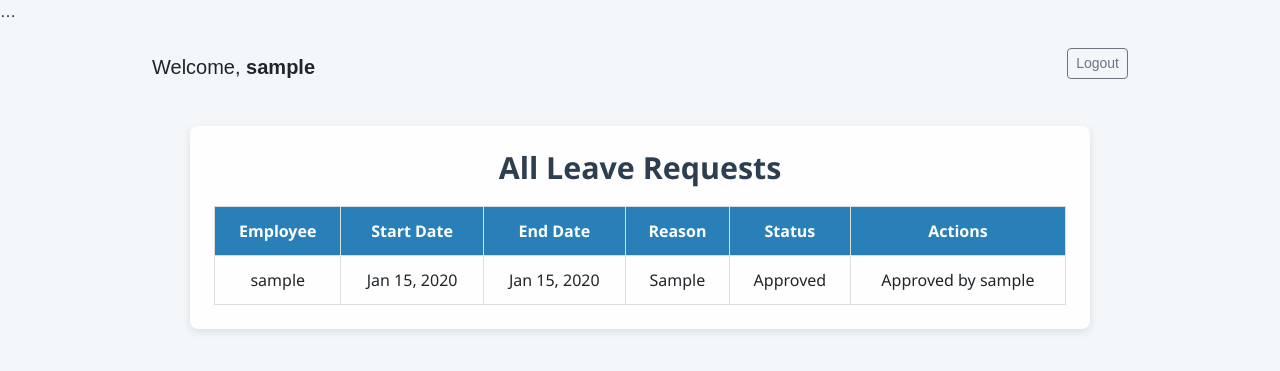
After one commit to ashiqurSami/Employee-Leave-Management, a Django app: page /leave/admin/ in a window 1280 px wide. The commit adds this page. Shown: the top 371 px of the page. Run offline with Django 5.2, Linux system fonts and the light colour scheme; a user stored in the database is signed in; tables that the repository leaves empty hold one stand-in row (values such as "Sample post").

Commit message:
feat : profile, add, approve and reject leave, admin view

```diff
--- a/leave/forms.py
+++ b/leave/forms.py
@@ -5,3 +5,7 @@ class LeaveApplicationForm(forms.ModelForm):
     class Meta:
         model = LeaveApplication
         fields = ['leave_type','start_date', 'end_date', 'reason']
+        widgets = {
+            'start_date': forms.DateInput(attrs={'type': 'date'}),
+            'end_date': forms.DateInput(attrs={'type': 'date'}),
+        }
--- a/leave/models.py
+++ b/leave/models.py
@@ -1,3 +1,4 @@
+from django.contrib.auth import get_user_model
 from django.db import models
 from accounts.models import Employee
 
@@ -20,6 +21,7 @@ class LeaveApplication(models.Model):
     end_date=models.DateField()
     reason=models.TextField()
     status=models.CharField(max_length=10,choices=STATUS,default='Pending')
+    approved_by=models.ForeignKey(get_user_model(),related_name='approved_leaves',null=True,blank=True,on_delete=models.SET_NULL)
     applied_on=models.DateField(auto_now_add=True)
 
     def __str__(self):
--- /dev/null
+++ b/leave/urls.py
@@ -0,0 +1,11 @@
+from django.urls import path
+from leave import views
+
+
+urlpatterns = [
+    path('apply/',views.apply_leave, name='apply_leave'),
+    path('my-leaves/', views.leave_list, name='leave_list'),
+    path('admin/',views.admin_leave_list, name='admin_leave_list'),
+    path('approve/<int:leave_id>/', views.approve_leave, name='approve_leave'),
+    path('reject/<int:leave_id>/', views.reject_leave, name='reject_leave'),
+]
--- /dev/null
+++ b/leave/views.py
@@ -0,0 +1,52 @@
+from django.contrib.auth.decorators import login_required, user_passes_test
+from django.shortcuts import redirect, render, get_object_or_404
+from accounts.models import Employee
+from leave.forms import LeaveApplicationForm
+from .models import LeaveApplication
+
+def is_admin(user):
+    return   user.is_superuser or user.is_staff
+
+@login_required(login_url='login')
+def apply_leave(request):
+    employee=Employee.objects.get(user=request.user)
+    if request.method == 'POST':
+        form = LeaveApplicationForm(request.POST)
+        if form.is_valid():
+            leave = form.save(commit=False)
+            leave.employee = employee
+            leave.save()
+            return redirect('login')
+    else:
+        form = LeaveApplicationForm()
+    return render(request, 'leave/apply_leave.html', {'form': form})
+
+@login_required(login_url='login')
+def leave_list(request):
+    employee = Employee.objects.get(user=request.user)
+    leaves = LeaveApplication.objects.filter(employee=employee)
+    return render(request, 'leave/leave_list.html', {'leaves': leaves})
+
+@login_required(login_url='login')
+@user_passes_test(is_admin)
+def approve_leave(request, leave_id):
+    leave=get_object_or_404(LeaveApplication,id=leave_id)
+    leave.status= 'Approved'
+    leave.approved_by=request.user
+    leave.save()
+    return redirect('admin_leave_list')
+
+@login_required(login_url='login')
+@user_passes_test(is_admin)
+def reject_leave(request,leave_id):
+    leave=get_object_or_404(LeaveApplication,id=leave_id)
+    leave.status= 'Rejected'
+    leave.approved_by=request.user
+    leave.save()
+    return redirect('admin_leave_list')
+
+@login_required(login_url='login')
+@user_passes_test(is_admin)
+def admin_leave_list(request):
+    leaves = LeaveApplication.objects.all().order_by('-applied_on')
+    return render(request, 'leave/admin_leave_list.html', {'leaves': leaves})
--- a/lv_mgt/urls.py
+++ b/lv_mgt/urls.py
@@ -22,7 +22,7 @@ from django.conf.urls.static import static
 urlpatterns = [
     path('admin/', admin.site.urls),
     path('',include('accounts.urls')), #login, logout, Profile
-    # path('leave/',include('leave.urls')),
+    path('leave/',include('leave.urls')),
 ]
 
 #media files
--- a/static/css/styles.css
+++ b/static/css/styles.css
@@ -126,7 +126,7 @@ a:hover {
     padding: 25px;
     background-color: #f7f9fc;
     border-radius: 8px;
-  box-shadow: 0 2px 10px rgba(0,0,0,0.1);
+    box-shadow: 0 2px 10px rgba(0, 0, 0, 0.1);
 }
 
 .profile-title {
@@ -190,3 +190,102 @@ form.position-relative {
 #id_profile_photo {
     display: none;
 }
+
+.passport-photo {
+    width: 120px; /* approx passport width */
+    height: 150px; /* approx passport height */
+    object-fit: cover;
+    border: 2px solid #007BFF;
+    border-radius: 4px; /* slightly rounded corners */
+    box-shadow: 0 0 6px rgba(0, 123, 255, 0.5);
+    cursor: pointer;
+    display: block;
+    margin-top: 10px;
+}
+
+.leave-application {
+    max-width: 500px;
+    margin: 2rem auto;
+    padding: 1.5rem;
+    background-color: #f9f9f9;
+    border-radius: 8px;
+    box-shadow: 0 2px 8px rgba(0, 0, 0, 0.1);
+    font-family: Arial, sans-serif;
+}
+
+.title {
+    text-align: center;
+    color: #2c3e50;
+    margin-bottom: 1.5rem;
+    font-weight: 600;
+}
+
+.form-fields p {
+    margin-bottom: 1rem;
+    font-size: 1rem;
+}
+
+.btn-submit {
+    display: block;
+    width: 100%;
+    padding: 0.75rem;
+    background-color: #3498db;
+    border: none;
+    border-radius: 5px;
+    color: white;
+    font-size: 1.1rem;
+    cursor: pointer;
+    transition: background-color 0.3s ease;
+}
+
+.btn-submit:hover {
+    background-color: #2980b9;
+}
+
+.leave-list {
+    max-width: 700px;
+    margin: 2rem auto;
+    padding: 1rem 1.5rem;
+    background: #f9f9f9;
+    border-radius: 8px;
+    font-family: Arial, sans-serif;
+    box-shadow: 0 2px 8px rgba(0, 0, 0, 0.1);
+}
+
+.title {
+    text-align: center;
+    color: #34495e;
+    font-weight: 600;
+    margin-bottom: 1rem;
+    font-size: 1.8rem;
+}
+
+.leave-table {
+    width: 100%;
+    border-collapse: collapse;
+    font-size: 1rem;
+}
+
+.leave-table th,
+.leave-table td {
+    border: 1px solid #ddd;
+    padding: 10px 15px;
+    text-align: center;
+}
+
+.leave-table th {
+    background-color: #3498db;
+    color: white;
+    font-weight: 600;
+}
+
+.leave-table tbody tr:nth-child(even) {
+    background-color: #f2f6fb;
+}
+
+.no-leaves-msg {
+    text-align: center;
+    font-size: 1.1rem;
+    color: #888;
+    margin-top: 2rem;
+}
--- /dev/null
+++ b/templates/leave/admin_leave_list.html
@@ -0,0 +1,108 @@
+{% extends "base.html" %}
+
+{% block content %}
+<section class="leave-requests">
+  <h2 class="title">All Leave Requests</h2>
+
+  {% if leaves %}
+  <table class="leave-table" role="table" aria-label="List of leave requests">
+    <thead>
+      <tr>
+        <th>Employee</th>
+        <th>Start Date</th>
+        <th>End Date</th>
+        <th>Reason</th>
+        <th>Status</th>
+        <th>Actions</th>
+      </tr>
+    </thead>
+    <tbody>
+      {% for leave in leaves %}
+      <tr>
+        <td>{{ leave.employee }}</td>
+        <td>{{ leave.start_date|date:"M d, Y" }}</td>
+        <td>{{ leave.end_date|date:"M d, Y" }}</td>
+        <td>{{ leave.reason }}</td>
+        <td>{{ leave.status|title }}</td>
+        <td>
+          {% if leave.status == 'Pending' %}
+            <a href="{% url 'approve_leave' leave.id %}" class="action-link approve">Approve</a> |
+            <a href="{% url 'reject_leave' leave.id %}" class="action-link reject">Reject</a>
+          {% else %}
+            {{ leave.status|title }} by {{ leave.approved_by.username }}
+          {% endif %}
+        </td>
+      </tr>
+      {% endfor %}
+    </tbody>
+  </table>
+  {% else %}
+    <p class="no-leaves-msg">No leave requests found.</p>
+  {% endif %}
+</section>
+
+<style>
+  .leave-requests {
+    max-width: 900px;
+    margin: 2rem auto;
+    padding: 1.5rem;
+    background: #fefefe;
+    border-radius: 8px;
+    box-shadow: 0 3px 8px rgba(0,0,0,0.1);
+    font-family: 'Segoe UI', Tahoma, Geneva, Verdana, sans-serif;
+  }
+  .title {
+    text-align: center;
+    font-weight: 700;
+    color: #2c3e50;
+    margin-bottom: 1.2rem;
+    font-size: 1.9rem;
+  }
+  .leave-table {
+    width: 100%;
+    border-collapse: collapse;
+    font-size: 1rem;
+  }
+  .leave-table th, .leave-table td {
+    border: 1px solid #ddd;
+    padding: 12px 15px;
+    text-align: center;
+    vertical-align: middle;
+  }
+  .leave-table th {
+    background-color: #2980b9;
+    color: white;
+    font-weight: 600;
+  }
+  .leave-table tbody tr:nth-child(even) {
+    background-color: #f4f8fb;
+  }
+  .action-link {
+    text-decoration: none;
+    font-weight: 600;
+    padding: 4px 10px;
+    border-radius: 4px;
+    transition: background-color 0.3s ease;
+  }
+  .action-link.approve {
+    color: white;
+    background-color: #27ae60;
+  }
+  .action-link.approve:hover {
+    background-color: #219150;
+  }
+  .action-link.reject {
+    color: white;
+    background-color: #e74c3c;
+  }
+  .action-link.reject:hover {
+    background-color: #c0392b;
+  }
+  .no-leaves-msg {
+    text-align: center;
+    font-size: 1.2rem;
+    color: #7f8c8d;
+    margin-top: 2rem;
+  }
+</style>
+{% endblock %}
```
Also changed, not shown: templates/accounts/profile.html (+15 -16 lines), templates/leave/apply_leave.html (added, +14 -0 lines), templates/leave/leave_list.html (added, +32 -0 lines), leave/migrations/0002_leaveapplication_approved_by.py (added). Lines whose indentation alone changed are shown as unchanged.
